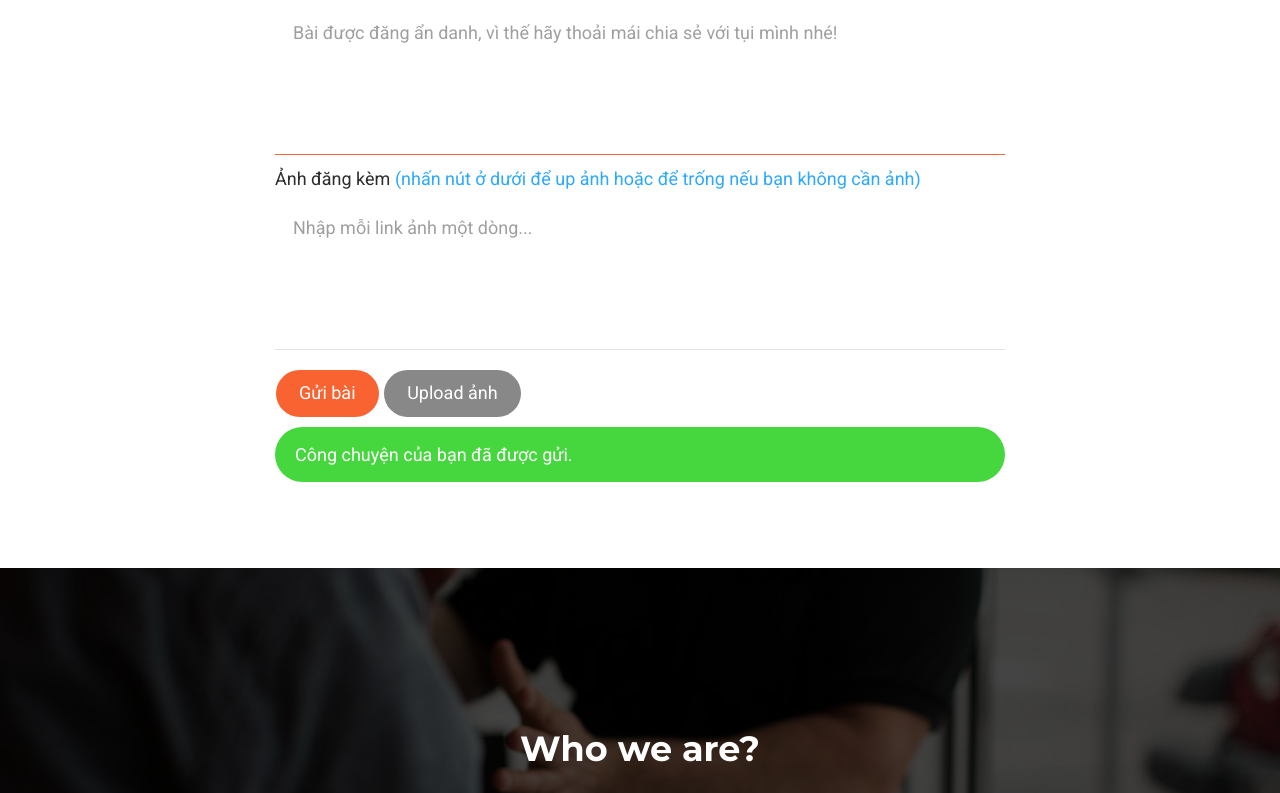
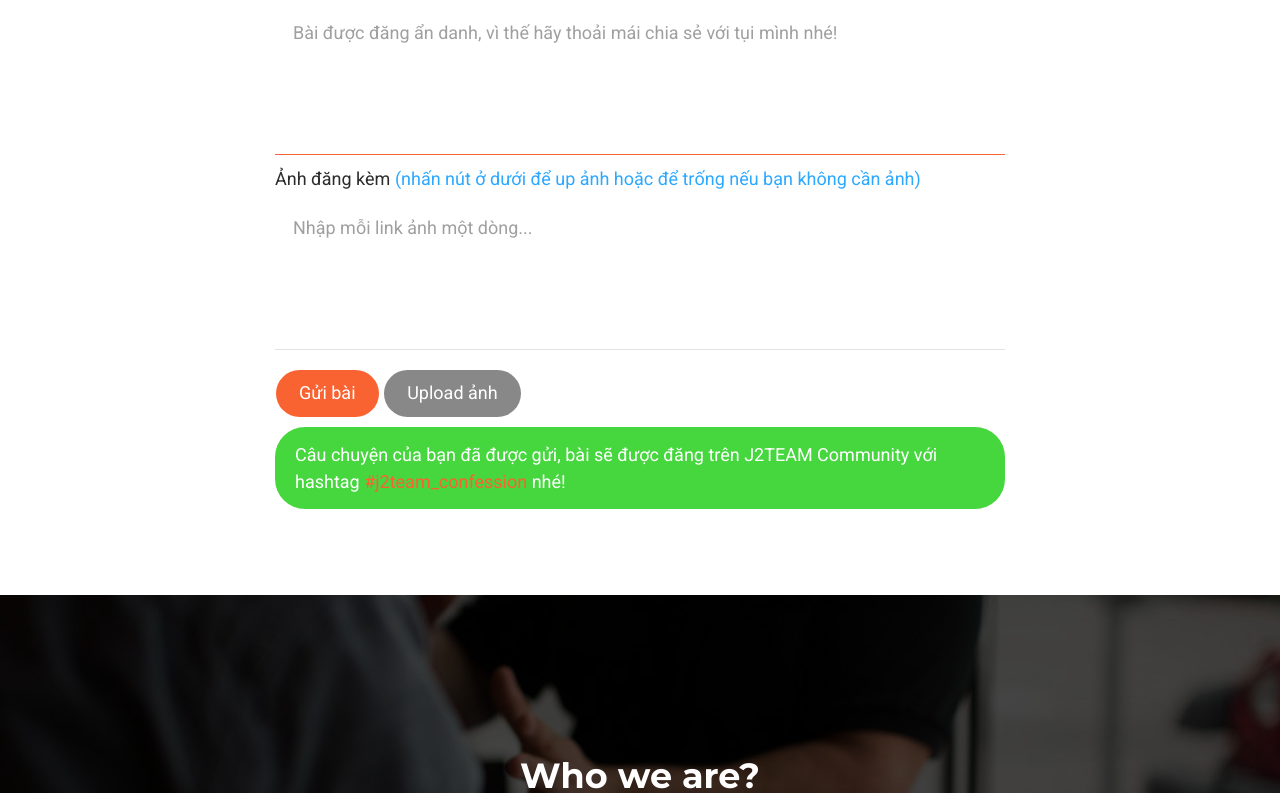
Before and after one commit to phugroups/j2team-community-confession, a plain HTML site: page index.html in a window 1280 px wide. Both pictures are taken after typing "Sample", "Sample" into the empty fields and a click on the button "Gửi bài". Shown: the part 722-1515 px from the top of the page. Drawn offline with nearby package versions, Linux system fonts and the light colour scheme; no server answers.

Commit message:
Fix typo and add link to hashtag

```diff
--- a/index.html
+++ b/index.html
@@ -110,7 +110,7 @@
                   </form>
 
                   <div class="alert alert-success alert-round fade show" role="alert" v-if="saved">
-                    Công chuyện của bạn đã được gửi.
+                    Câu chuyện của bạn đã được gửi, bài sẽ được đăng trên J2TEAM Community với hashtag <a href="https://www.facebook.com/search/posts/?q=%23j2team_confession" target="_blank" rel="noopener">#j2team_confession</a> nhé!
                   </div>
                 </div>
               </div>
```
